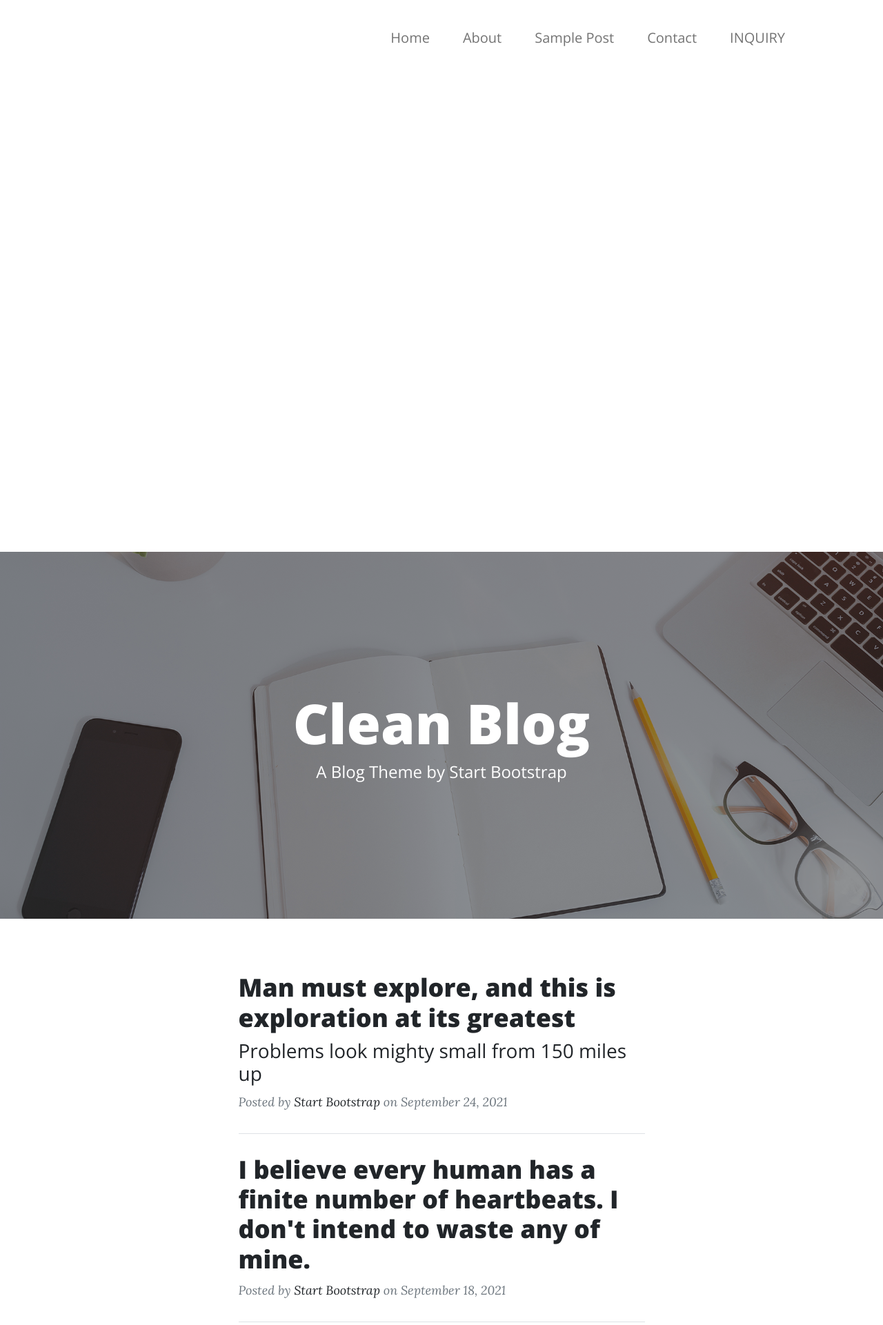
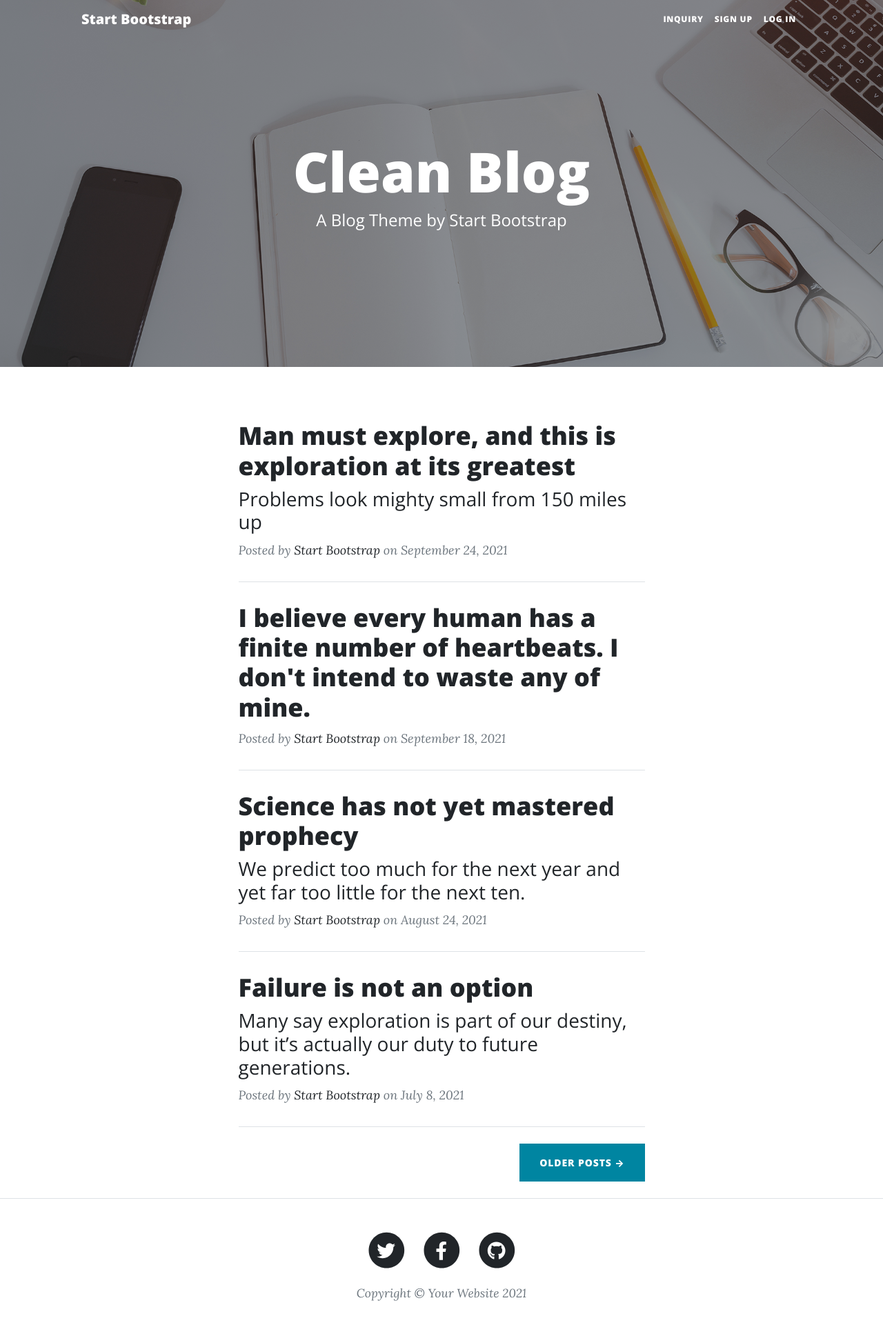
Before and after one commit to itsuki4/GroupA, a Django app: page / in a window 1280 px wide. Shown: the top 1921 px of the page at 69% size. After the commit the page ends 1886 px from the top, so only its background shows below. Run offline with Django 3.2, Linux system fonts and the light colour scheme; some libraries are stand-ins or nearby versions.

Commit message:
確認その２

```diff
--- a/accounts/templates/account/email_confirm.html
+++ b/accounts/templates/account/email_confirm.html
@@ -7,7 +7,7 @@
 {% block contents %}
 <div class = "container">
     <div class = "row">
-        <div class = "my-div-style">
+        <div class = "my-div-style w-100">
             <h1>ユーザー登録</h1>
 
             {% if confirmation %}
--- a/accounts/templates/account/login.html
+++ b/accounts/templates/account/login.html
@@ -8,7 +8,7 @@
 
 <div class = "container">
   <div class = "row">
-    <div class = "my-div-style">
+    <div class = "my-div-style w-100">
         <h1>Log In</h1>
         <form class="login" method = "POST" action = "{% url 'account_login' %}">
           {% csrf_token %}
--- a/accounts/templates/account/password_reset.html
+++ b/accounts/templates/account/password_reset.html
@@ -6,7 +6,7 @@
 
 <div class = "container">
     <div class = "row">
-        <div class = "my-div-style">
+        <div class = "my-div-style w-100">
           <h1>パスワードリセット</h1>
           {% if user.is_authenticated %}
           {% include "account/snippets/already_logged_in.html" %}
--- a/accounts/templates/account/password_reset_done.html
+++ b/accounts/templates/account/password_reset_done.html
@@ -5,7 +5,7 @@
 {% block contents %}
 <div class = "container">
     <div class = "row">
-        <div class = "my-div-style">
+        <div class = "my-div-style w-100">
           <h1>パスワードリセット</h1>
 
           {% if user.is_authenticated %}
--- a/accounts/templates/account/password_reset_from_key.html
+++ b/accounts/templates/account/password_reset_from_key.html
@@ -5,7 +5,7 @@
 {% block contents %}
 <div class = "container">
     <div class = "row">
-        <div class = "my-div-style">
+        <div class = "my-div-style w-100">
             <h1>{% if token_fail %}不正トークン{% else %}パスワードリセット{% endif %}</h1>
 
             {% if token_fail %}
--- a/accounts/templates/account/signup.html
+++ b/accounts/templates/account/signup.html
@@ -7,7 +7,7 @@
 {% block contents %}
 <div class = "container">
   <div class = "row">
-    <div class = "my-div-style">
+    <div class = "my-div-style w-100">
       <h1>サインアップ</h1>
       <form class = "signup" id = "signup_form" method = "POST" action = "{% url 'account_signup' %}">
         {% csrf_token %}
--- a/config/settings.py
+++ b/config/settings.py
@@ -166,7 +166,7 @@
 ACCOUNT_EMAIL_REQUIRED = True
 
 #ログイン/ログアウト後の遷移先を設定
-LOGIN_REDIRECT_URL = 'miyu:diary_list'
+LOGIN_REDIRECT_URL = 'miyu:index'
 ACCOUNT_LOGOUT_REDIRECT_URL = 'account_login'
 
 #ログアウトリンクのクリック一発でログアウトする設定
--- a/config/urls.py
+++ b/config/urls.py
@@ -1,5 +1,6 @@
 from django.contrib import admin
-from django.urls import path,include
+from django.urls import path
+from django.urls.conf import include
 
 urlpatterns = [
     path('admin/', admin.site.urls),
--- a/miyu/templates/base.html
+++ b/miyu/templates/base.html
@@ -15,9 +15,7 @@
         <link href="https://fonts.googleapis.com/css?family=Open+Sans:300italic,400italic,600italic,700italic,800italic,400,300,600,700,800" rel="stylesheet" type="text/css" />
         <!-- Core theme CSS (includes Bootstrap)-->
         <link href="{% static 'css/styles.css' %}" rel="stylesheet" />
-
-        <!--My style-->
-        <link rel="stylesheet" type="text/css" href="{% static 'css/mystyle.css' %}">
+        <link href="{% static 'css/mystyles.css' %}" rel="stylesheet" />
         {% block head %}{% endblock %}
     </head>
     <body id="page-top">
@@ -32,12 +30,13 @@
                 </button>
                 <div class="collapse navbar-collapse" id="navbarResponsive">
                     <ul class="navbar-nav ms-auto py-4 py-lg-0">
-                        <li class="nav-item{% block active_inquiry %}{% endblock %}">
-                        <li class="nav-link"><a class="nav-link px-lg-3 py-3 py-lg-4" href="{% static 'index.html' %}">Home</a></li>
-                        <li class="nav-link"><a class="nav-link px-lg-3 py-3 py-lg-4" href="{% static 'about.html' %}">About</a></li>
-                        <li class="nav-link"><a class="nav-link px-lg-3 py-3 py-lg-4" href="{% static 'post.html' %}">Sample Post</a></li>
-                        <li class="nav-link"><a class="nav-link px-lg-3 py-3 py-lg-4" href="{% static 'contact.html' %}">Contact</a></li>
-                        <li class="nav-link"><a class="nav-link px-lg-3 py-3 py-lg-4" href ="{% url 'miyu:inquiry' %}">INQUIRY</a></li>
+                        <li class="nav-item"><a class="nav-link" href="{% url 'miyu:inquiry' %}">Inquiry</a></li>
+                        {% if user.is_authenticated %}
+                        <li class="nav-item"><a class="nav-link" href="{% url 'account_logout' %}">Log Out</a></li>
+                        {% else %}
+                        <li class="nav-item"><a class="nav-link" href="{% url 'account_signup' %}">Sign Up</a></li>
+                        <li class="nav-item"><a class="nav-link" href="{% url 'account_login' %}">Log In</a></li>
+                        {% endif %}
                     </ul>
                 </div>
             </div>
@@ -49,7 +48,7 @@
         {% if messages %}
         <div class = "container">
             <div class = "row">
-                <div class =　"my-div-style ">
+                <div class =　"my-div-style w-100 ">
                     <ul class = "messages" style = "list-style: none;">
                         {% for msg in messages %}
                         <li {% if msg.tags %} class = "{{ msg.tags }}"{% endif %}>
@@ -61,11 +60,6 @@
             </div>
         </div>
         {% endif %}
-
-
-
-
-
 
         {% block contents %}{% endblock %}
 
--- a/miyu/templates/diary_list.html
+++ b/miyu/templates/diary_list.html
@@ -14,10 +14,10 @@
                 {% for diary in diary_list %}
                     <div class = "post-preview">
                         <a href = "{% url 'miyu:diary_detail' diary.pk %}">
-                            <h2 class = "post-title">{{ diary.title }}</h2>
-                            <h3 class = "post-subtitle">{{ diary.content | truncatechars:20 }}</h3>
+                            <h2 class = "post-title">{{ miyu.title }}</h2>
+                            <h3 class = "post-subtitle">{{ miyu.content | truncatechars:20 }}</h3>
                         </a>
-                        <p class = "post-meta">{{ diary.created_at }}</p>
+                        <p class = "post-meta">{{ miyu-334*.created_at }}</p>
                     </div>
                     <hr>
                     {% empty %}
```
